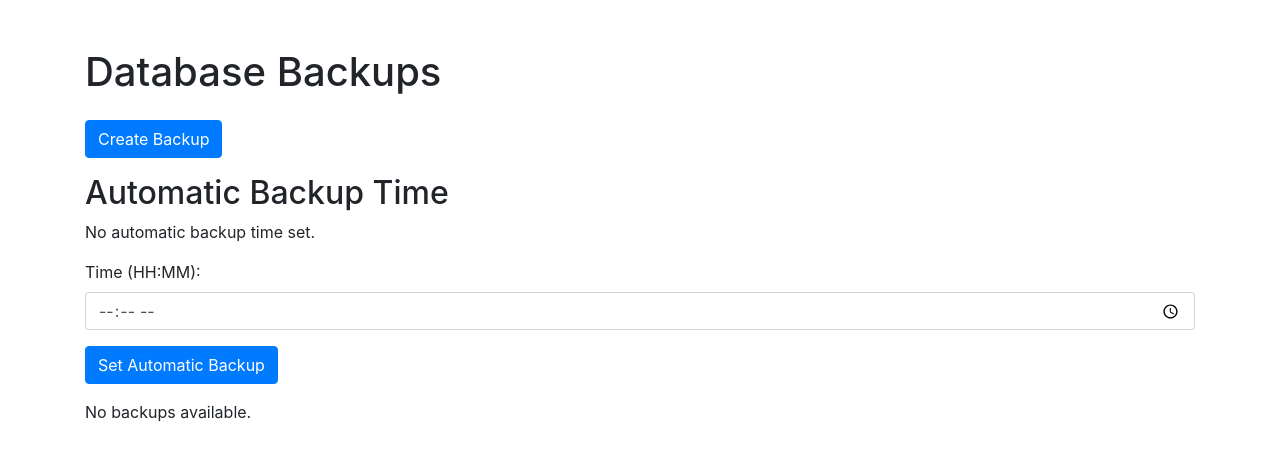
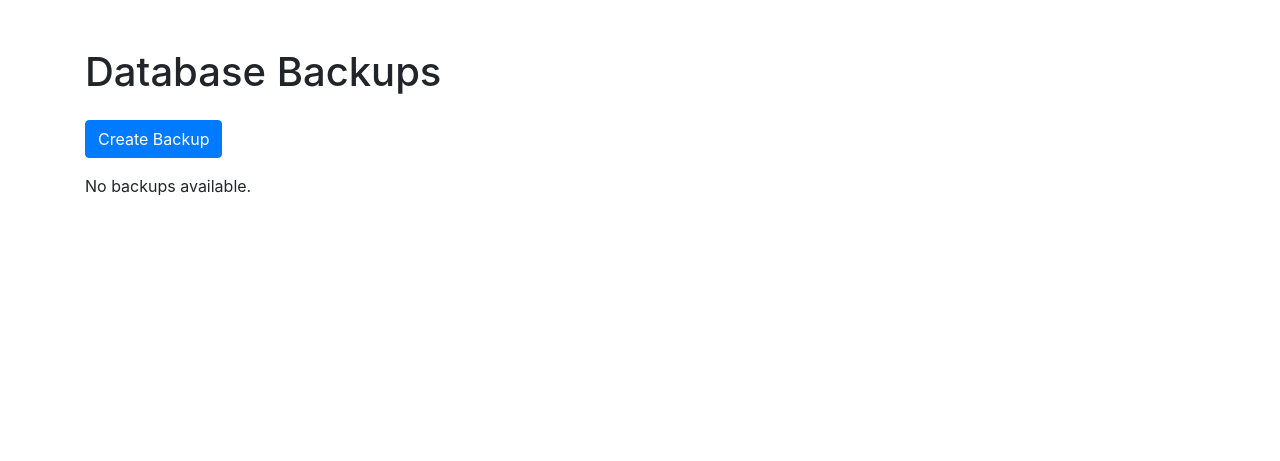
Before and after one commit to ajithrn/product-sticker-app, a Python web app: template app/templates/backups.html in a window 1280 px wide. Shown: the part 56-517 px from the top of the page. Run offline with Jinja, Linux system fonts and the light colour scheme; the template is opened without the code that fills it, so the values that code supplies are empty; some libraries are stand-ins or nearby versions.

Commit message:
app header cleanup, add settings page

```diff
--- a/app/templates/backups.html
+++ b/app/templates/backups.html
@@ -3,22 +3,6 @@
 <h1 class="mb-4">Database Backups</h1>
 <form method="POST" action="{{ url_for('backup.manual_create_backup') }}">
     <button type="submit" class="btn btn-primary mb-3">Create Backup</button>
-</form>
-
-<h2>Automatic Backup Time</h2>
-{% if auto_backup_time %}
-    <p>Current Scheduled Time: {{ auto_backup_time }}</p>
-    <button class="btn btn-secondary mb-3" onclick="document.getElementById('autoBackupForm').style.display='block'; this.style.display='none';">Edit</button>
-{% else %}
-    <p>No automatic backup time set.</p>
-{% endif %}
-
-<form method="POST" action="{{ url_for('backup.set_automatic_backup') }}" id="autoBackupForm" style="display: {% if auto_backup_time %}none{% else %}block{% endif %};">
-    <div class="form-group">
-        <label for="time">Time (HH:MM):</label>
-        <input type="time" id="time" name="time" class="form-control" value="{{ auto_backup_time if auto_backup_time else '' }}" required>
-    </div>
-    <button type="submit" class="btn btn-primary mb-3">Set Automatic Backup</button>
 </form>
 
 {% if backups %}
--- a/app/templates/base.html
+++ b/app/templates/base.html
@@ -6,11 +6,25 @@
     <title>Product Sticker App</title>
     <link rel="stylesheet" href="https://stackpath.bootstrapcdn.com/bootstrap/4.3.1/css/bootstrap.min.css">
     <link rel="icon" href="{{ url_for('static', filename='images/favicon.ico') }}" type="image/x-icon">
+    <style>
+        .dropdown:hover .dropdown-menu {
+            display: block;
+        }
+        .dropdown-menu > li:hover {
+            background-color: #f1f1f1;
+        }
+        .navbar-nav .dropdown-menu {
+            position: absolute;
+        }
+    </style>
 </head>
 <body>
   <nav class="navbar navbar-expand-lg navbar-light bg-light">
     <a class="navbar-brand" href="{{ url_for('main.index') }}">Product Sticker App</a>
-    <div class="collapse navbar-collapse">
+    <button class="navbar-toggler" type="button" data-toggle="collapse" data-target="#navbarNavDropdown" aria-controls="navbarNavDropdown" aria-expanded="false" aria-label="Toggle navigation">
+        <span class="navbar-toggler-icon"></span>
+    </button>
+    <div class="collapse navbar-collapse" id="navbarNavDropdown">
         <ul class="navbar-nav mr-auto">
             {% if current_user.is_authenticated %}
                 <li class="nav-item">
@@ -25,29 +39,32 @@
                 <li class="nav-item">
                   <a class="nav-link" href="{{ url_for('main.print_jobs') }}">Print History</a>
                 </li>
-                <li class="nav-item">
-                    <a class="nav-link" href="{{ url_for('main.analytics_dashboard') }}">Analytics</a>
+                <li class="nav-item dropdown">
+                    <a class="nav-link dropdown-toggle" href="#" id="toolsDropdown" role="button" data-toggle="dropdown" aria-haspopup="true" aria-expanded="false">
+                        Tools
+                    </a>
+                    <div class="dropdown-menu" aria-labelledby="toolsDropdown">
+                        <a class="dropdown-item" href="{{ url_for('backup.list_backups') }}">Backups</a>
+                        <a class="dropdown-item" href="{{ url_for('main.analytics_dashboard') }}">Analytics</a>
+                        {% if current_user.role == 'store_admin' %}
+                            <a class="dropdown-item" href="{{ url_for('main.user_management') }}">User Management</a>
+                        {% endif %}
+                    </div>
                 </li>
-                {% if current_user.role == 'store_admin' %}
-                    <li class="nav-item">
-                        <a class="nav-link" href="{{ url_for('main.user_management') }}">User Management</a>
-                    </li>
-                {% endif %}
-                <li class="nav-item">
-                    <a class="nav-link" href="{{ url_for('backup.list_backups') }}">Backups</a>
-                </li>
-
             {% endif %}
         </ul>
         <ul class="navbar-nav ml-auto">
             {% if current_user.is_authenticated %}
-                <li class="nav-item">
-                    <span class="navbar-text mr-2">
-                        Hello, <a href="{{ url_for('main.profile') }}">{{ current_user.name or current_user.username }}</a>!
-                    </span>
-                </li>
-                <li class="nav-item">
-                    <a class="nav-link" href="{{ url_for('main.logout') }}">Logout</a>
+                <li class="nav-item dropdown">
+                    <a class="nav-link dropdown-toggle" href="#" id="profileDropdown" role="button" data-toggle="dropdown" aria-haspopup="true" aria-expanded="false">
+                        <span>{{ current_user.name or current_user.username }}</span>
+                    </a>
+                    <div class="dropdown-menu dropdown-menu-right" aria-labelledby="profileDropdown">
+                        <a class="dropdown-item" href="{{ url_for('main.profile') }}">Profile</a>
+                        <a class="dropdown-item" href="{{ url_for('backup.settings') }}">Settings</a>
+                        <div class="dropdown-divider"></div>
+                        <a class="dropdown-item" href="{{ url_for('main.logout') }}">Logout</a>
+                    </div>
                 </li>
             {% else %}
                 <li class="nav-item">
```
Also changed, not shown: app/backups.py (+19 -11 lines), app/templates/settings.html (added, +11 -0 lines).
